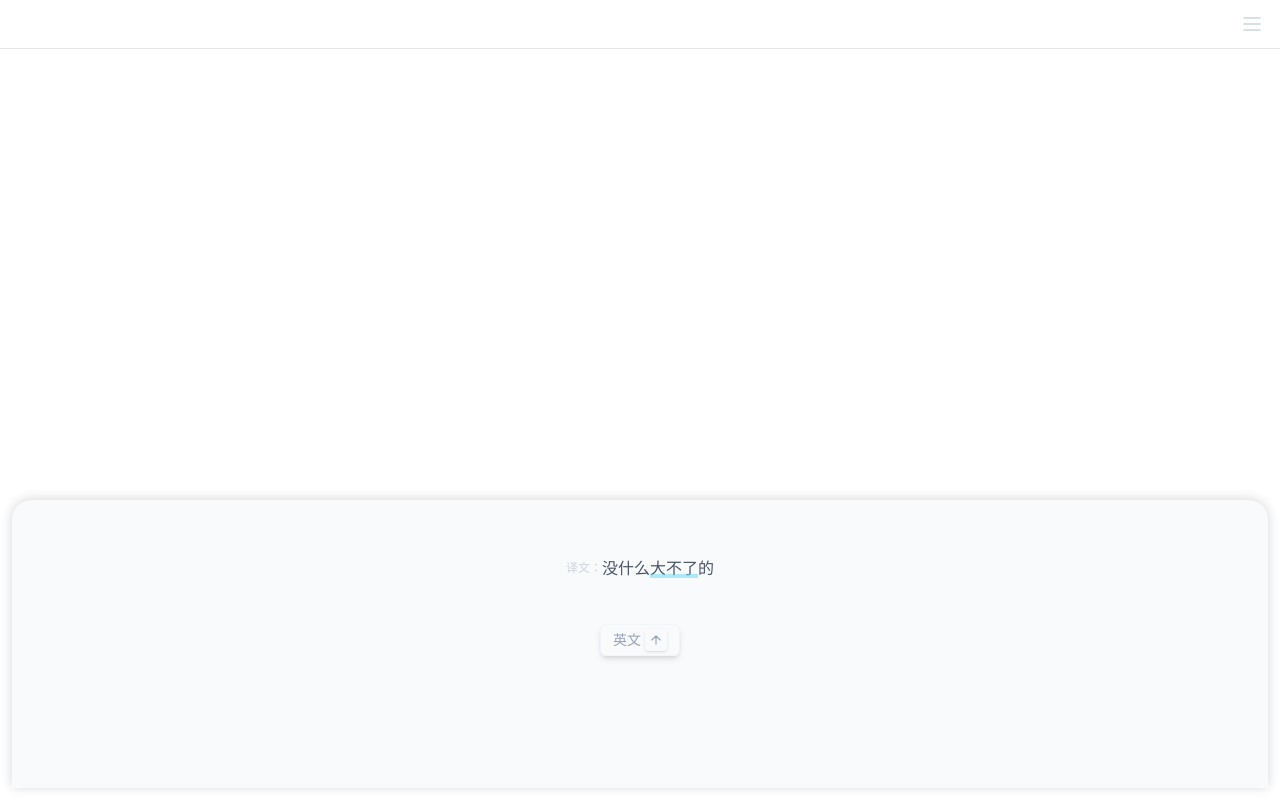
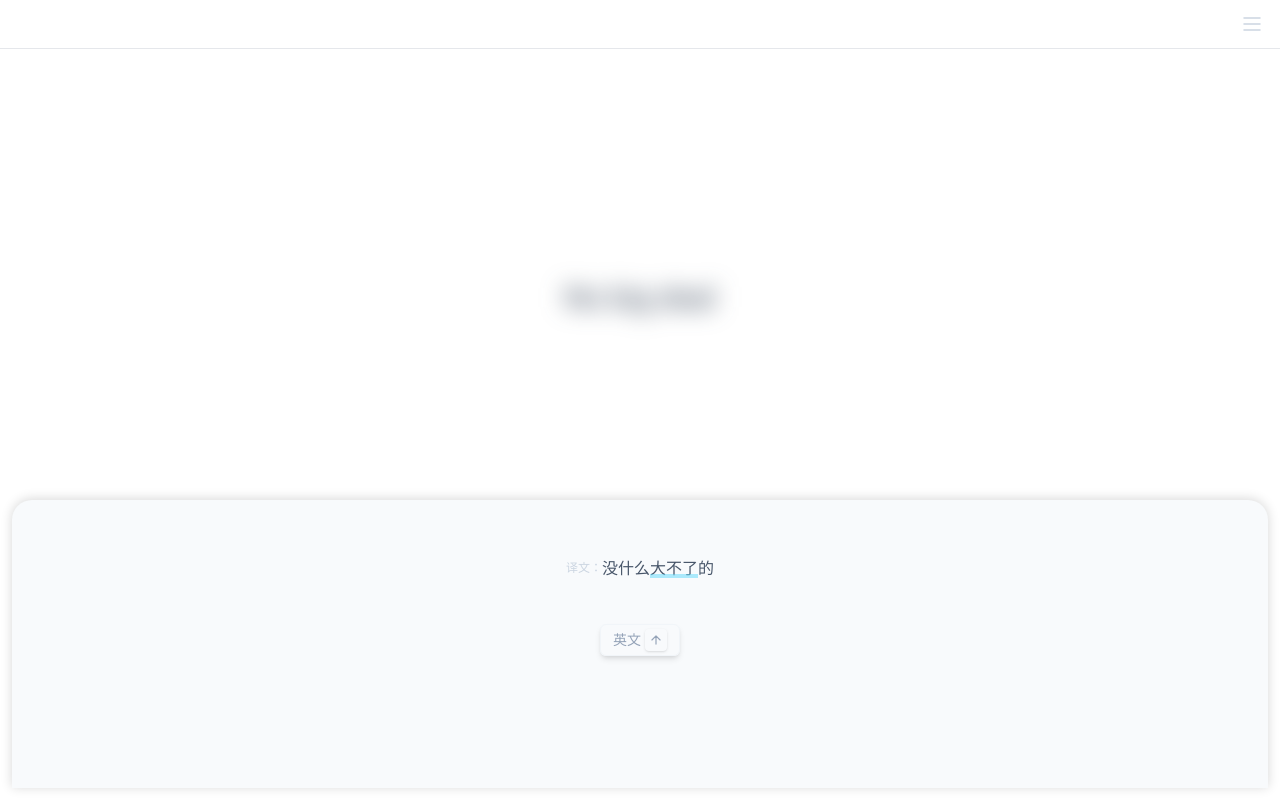
Before and after one commit to StrangeTown/just_recite_web, a React app: page / in a window 1280 px wide. Built offline with nearby package versions, Linux system fonts and the light colour scheme.

Commit message:
add blur effect of en

```diff
--- /dev/null
+++ b/src/pages/Recite/WorkArea/Answer/index.tsx
@@ -0,0 +1,43 @@
+import { tStringItem } from "../../../../data"
+import { useAppSelector } from "../../../../store/hooks"
+import { selectEnFont } from "../../../../store/slices/settingSlice"
+import Audio from "../Audio"
+
+interface IAnswerProps {
+  item: tStringItem
+  answerVisible: boolean
+}
+const Answer = ({ item, answerVisible }: IAnswerProps) => {
+  const enFont = useAppSelector(selectEnFont)
+
+  const enVal = item.en
+  const textSizeCls = enVal.length > 50 ? "text-2xl" : "text-3xl"
+  interface IEnFonts {
+    [key: string]: string
+  }
+
+  const enFonts: IEnFonts = {
+    Satisfy: "font-[Satisfy]",
+    Roboto: "font-[Roboto]",
+  }
+  const fontCls = enFonts[enFont]
+
+  const blurCls = answerVisible ? "" : "blur-md"
+
+  return (
+    <>
+      <div className={`${blurCls}`}>
+        <div className={`${textSizeCls} text-slate-700 ${fontCls}`}>
+          {enVal}
+        </div>
+        {item.audio && (
+          <div className="mt-3">
+            <Audio src={item.audio} />
+          </div>
+        )}
+      </div>
+    </>
+  )
+}
+
+export default Answer
--- a/src/pages/Recite/WorkArea/index.tsx
+++ b/src/pages/Recite/WorkArea/index.tsx
@@ -1,22 +1,20 @@
-import { useEffect } from "react";
-import { ArrowLeftKey, ArrowRightKey, ArrowUpKey } from "./keys";
-import ReciteButton from "./ReciteButton";
-import { tStringItem } from "../../../data";
-import { useTranslation } from "react-i18next";
-import { selectEnFont } from "../../../store/slices/settingSlice";
-import { useAppSelector } from "../../../store/hooks";
-import Translation from "./Translation";
-import Progress from "../Progress";
-import Audio from "./Audio";
+import { useEffect } from "react"
+import { ArrowLeftKey, ArrowRightKey, ArrowUpKey } from "./keys"
+import ReciteButton from "./ReciteButton"
+import { tStringItem } from "../../../data"
+import { useTranslation } from "react-i18next"
+import Translation from "./Translation"
+import Progress from "../Progress"
+import Answer from "./Answer"
 
 interface IWorkAreaProps {
-	item?: tStringItem;
-	answerVisible: boolean;
-	handleDisplayClick: () => void;
-	handleOkClick: () => void;
-	handleNotClick: () => void;
-	progressCurrent: number;
-	progressTotal: number;
+  item?: tStringItem
+  answerVisible: boolean
+  handleDisplayClick: () => void
+  handleOkClick: () => void
+  handleNotClick: () => void
+  progressCurrent: number
+  progressTotal: number
 }
 const WorkArea = ({
   item,
@@ -31,44 +29,31 @@ const WorkArea = ({
     const handleKeyDown = (e: KeyboardEvent) => {
       if (e.key === "ArrowLeft") {
         if (answerVisible) {
-					handleNotClick();
+          handleNotClick()
         }
       } else if (e.key === "ArrowRight") {
         if (answerVisible) {
-					handleOkClick();
+          handleOkClick()
         }
       } else if (e.key === "ArrowUp") {
         if (!answerVisible) {
-					handleDisplayClick();
+          handleDisplayClick()
         }
       }
-		};
-		window.addEventListener("keydown", handleKeyDown);
+    }
+    window.addEventListener("keydown", handleKeyDown)
     return () => {
-			window.removeEventListener("keydown", handleKeyDown);
-		};
-	}, [handleDisplayClick, handleNotClick, handleOkClick, answerVisible]);
-	const { t } = useTranslation();
-	const enFont = useAppSelector(selectEnFont);
+      window.removeEventListener("keydown", handleKeyDown)
+    }
+  }, [handleDisplayClick, handleNotClick, handleOkClick, answerVisible])
+  const { t } = useTranslation()
 
   if (!item) {
-		return null;
+    return null
   }
 
-	interface IEnFonts {
-		[key: string]: string;
-	}
-
-	const enFonts: IEnFonts = {
-		Satisfy: "font-[Satisfy]",
-		Roboto: "font-[Roboto]",
-	};
-	const fontCls = enFonts[enFont];
-
-	const textSizeCls = item.en.length > 50 ? "text-2xl" : "text-3xl";
-
-	const hookImgOpacityCls = answerVisible ? "opacity-20" : "opacity-70";
-	const hookImg = item.hook?.imgUrl || "";
+  const hookImgOpacityCls = answerVisible ? "opacity-20" : "opacity-70"
+  const hookImg = item.hook?.imgUrl || ""
 
   return (
     <div className="w-full h-full flex flex-col">
@@ -85,19 +70,8 @@ const WorkArea = ({
         </div>
 
         {/* Answer */}
-				<div className="flex-1 h-32 w-full flex items-center justify-center p-4">
-					{answerVisible && (
-						<div>
-							<div className={`${textSizeCls} text-slate-700 ${fontCls}`}>
-								{item.en}
-							</div>
-							{item.audio && (
-								<div className="mt-3">
-									<Audio src={item.audio} />
-								</div>
-							)}
-						</div>
-					)}
+        <div className="flex-1 w-full flex items-center justify-center p-4">
+          <Answer item={item} answerVisible={answerVisible} />
         </div>
       </div>
 
@@ -140,7 +114,7 @@ const WorkArea = ({
         </div>
       </div>
     </div>
-	);
-};
+  )
+}
 
-export default WorkArea;
+export default WorkArea
```
Lines whose indentation alone changed are shown as unchanged.
